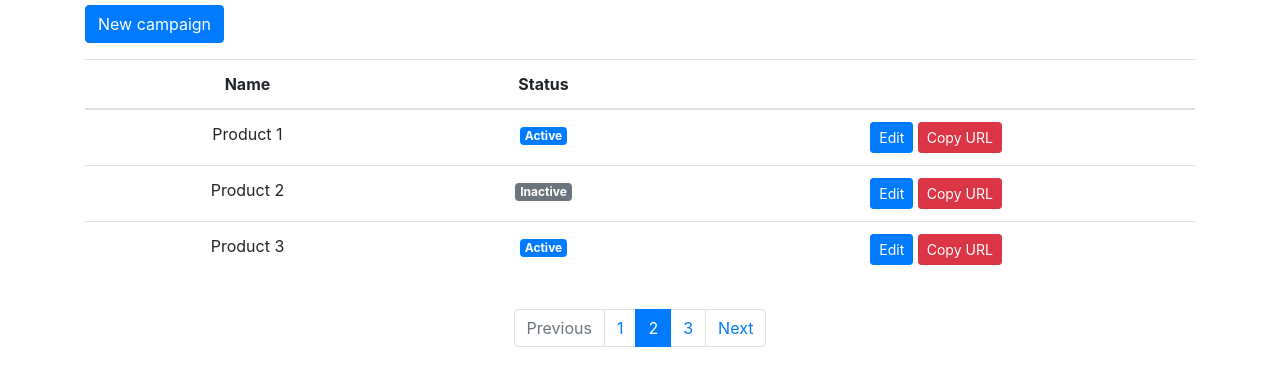
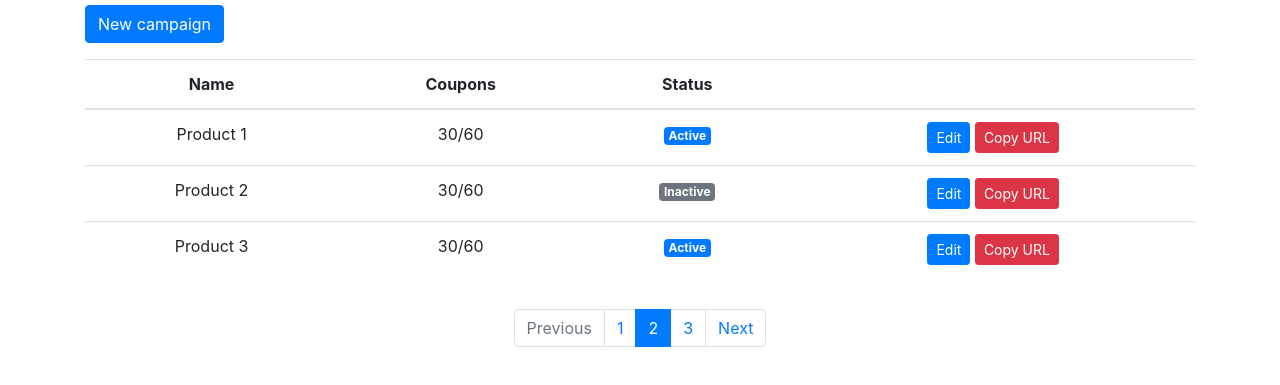
Before and after one commit to rodr189-sme/ticket-rescue-admin, a plain HTML site: page index.html in a window 1280 px wide. Shown: the part 131-516 px from the top of the page. Drawn offline with nearby package versions, Linux system fonts and the light colour scheme.

Commit message:
coupons count and button url

```diff
--- a/index.html
+++ b/index.html
@@ -58,13 +58,16 @@
 						<thead>
 							<tr>
 								<th scope="col">Name</th>
+								<th scope="col">Coupons</th>
 								<th scope="col">Status</th>
+
 								<th scope="col"></th>
 							</tr>
 						</thead>
 						<tbody>
 							<tr>
 								<td>Product 1</td>
+								<td>30/60</td>
 								<td><span class="badge badge-primary">Active</span></td>
 								<td>
 									<a href="campaign.html"><button type="button" class="btn btn-primary btn-sm">Edit</button></a>
@@ -73,6 +76,7 @@
 							</tr>
 							<tr>
 								<td>Product 2</td>
+								<td>30/60</td>
 								<td><span class="badge badge-secondary">Inactive</span></td>
 								<td>
 									<a href="campaign.html"><button type="button" class="btn btn-primary btn-sm">Edit</button></a>
@@ -81,6 +85,7 @@
 							</tr>
 							<tr>
 								<td>Product 3</td>
+								<td>30/60</td>
 								<td><span class="badge badge-primary">Active</span></td>
 								<td>
 									<a href="campaign.html"><button type="button" class="btn btn-primary btn-sm">Edit</button></a>
```
Also changed, not shown: campaign.html (+5 -0 lines), 1 other file.
